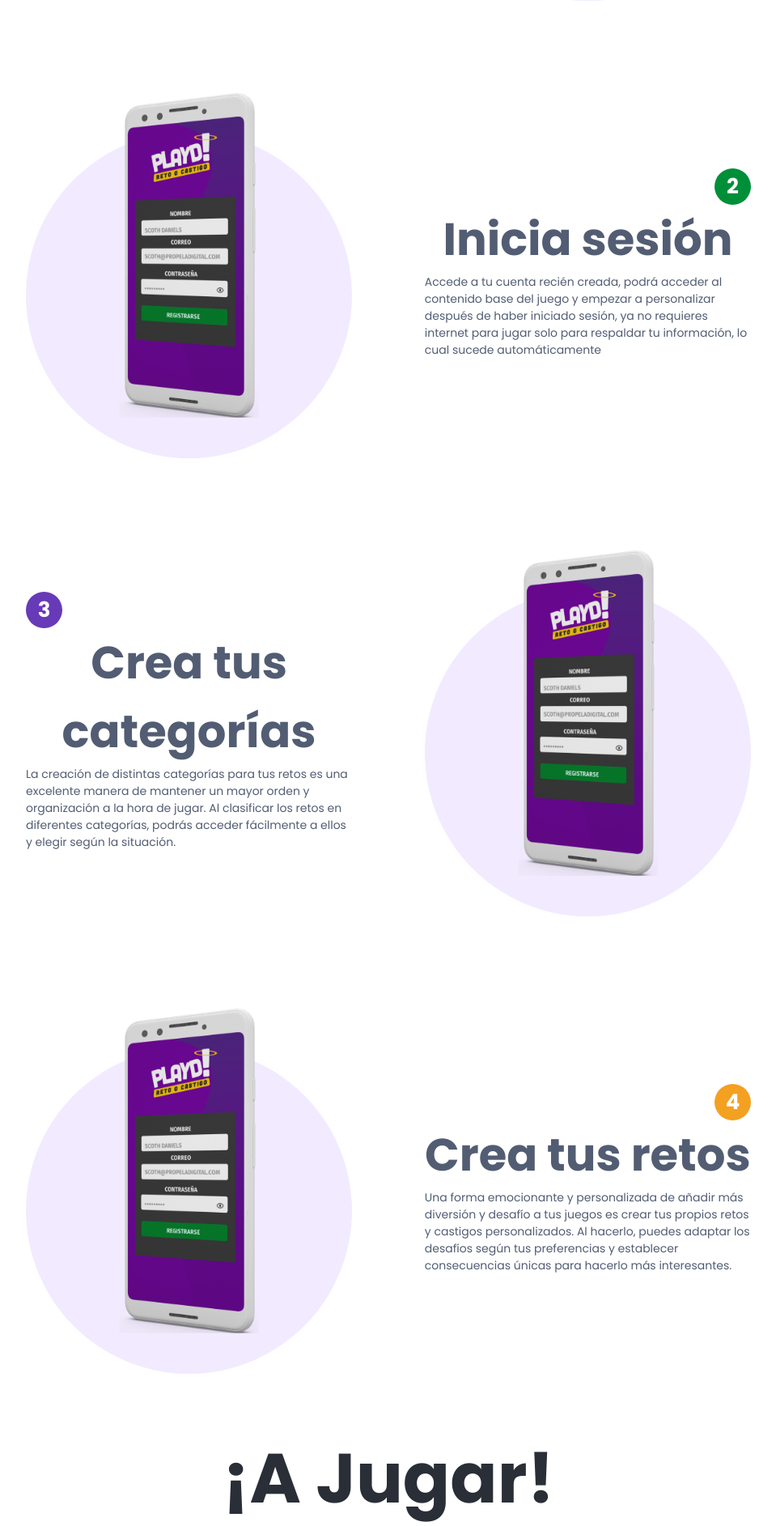
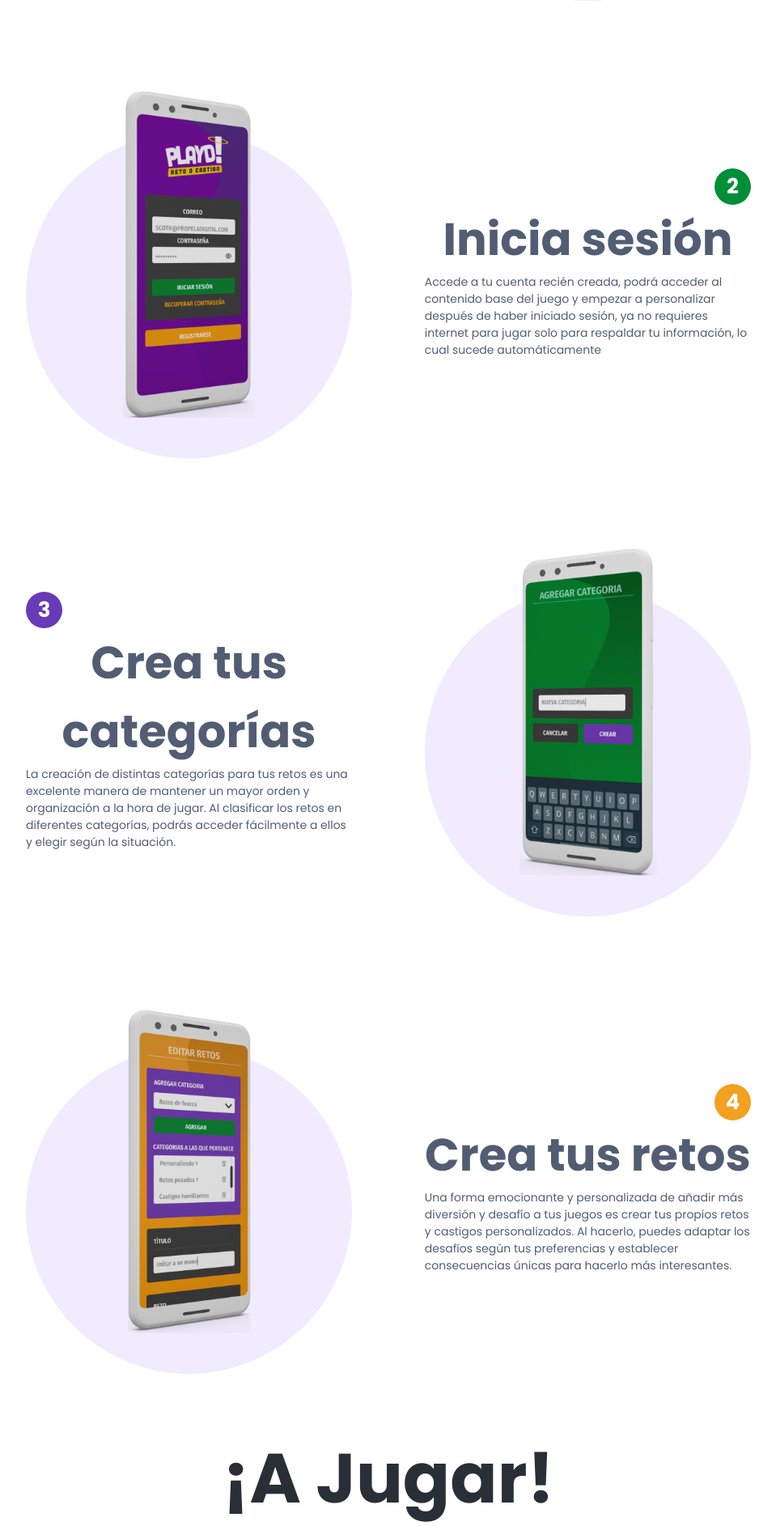
Before and after one commit to JeanPaulCE/Playdi-Bakend, a Laravel app: page / in a window 1280 px wide. Shown: the part 1450-3335 px from the top of the page at 81% size, without its empty margins (160-1119 px from the left). Run offline with Laravel 9, Linux system fonts and the light colour scheme.

Commit message:
Correción imagenes tutorial

```diff
--- a/resources/views/welcome.blade.php
+++ b/resources/views/welcome.blade.php
@@ -69,12 +69,12 @@
                         </p>
                     </div>
                     <div class="image-col">
-                        <div class="circulo"> <img class="mockup" src=" {{ asset('/imgs/tutorial-1.png')}}" alt="" /></div>
+                        <div class="circulo"> <img class="mockup" src=" {{ asset('/imgs/tutorial1.png')}}" alt="" /></div>
                     </div>
                 </div>
                 <div class="card">
                     <div class="image-col">
-                        <div class="circulo"> <img class="mockup" src=" {{ asset('/imgs/tutorial-1.png')}}" alt="" /></div>
+                        <div class="circulo"> <img class="mockup" src=" {{ asset('/imgs/tutorial2.png')}}" alt="" /></div>
                     </div>
                     <div class="text-col derecha">
                         <p class="numero verde">2</p>
@@ -93,12 +93,12 @@
                         </p>
                     </div>
                     <div class="image-col">
-                        <div class="circulo"> <img class="mockup" src=" {{ asset('/imgs/tutorial-1.png')}}" alt="" /></div>
+                        <div class="circulo"> <img class="mockup" src=" {{ asset('/imgs/tutorial3.png')}}" alt="" /></div>
                     </div>
                 </div>
                 <div class="card">
                     <div class="image-col">
-                        <div class="circulo"> <img class="mockup" src=" {{ asset('/imgs/tutorial-1.png')}}" alt="" /></div>
+                        <div class="circulo"> <img class="mockup" src=" {{ asset('/imgs/tutorial4.png')}}" alt="" /></div>
                     </div>
                     <div class="text-col derecha">
                         <p class="numero amarillo">4</p>
```
Also changed, not shown: public/imgs/tutorial1.png (renamed from public/imgs/tutorial-1.png), public/imgs/tutorial2.png (added), public/imgs/tutorial3.png (added), public/imgs/tutorial4.png (added).
